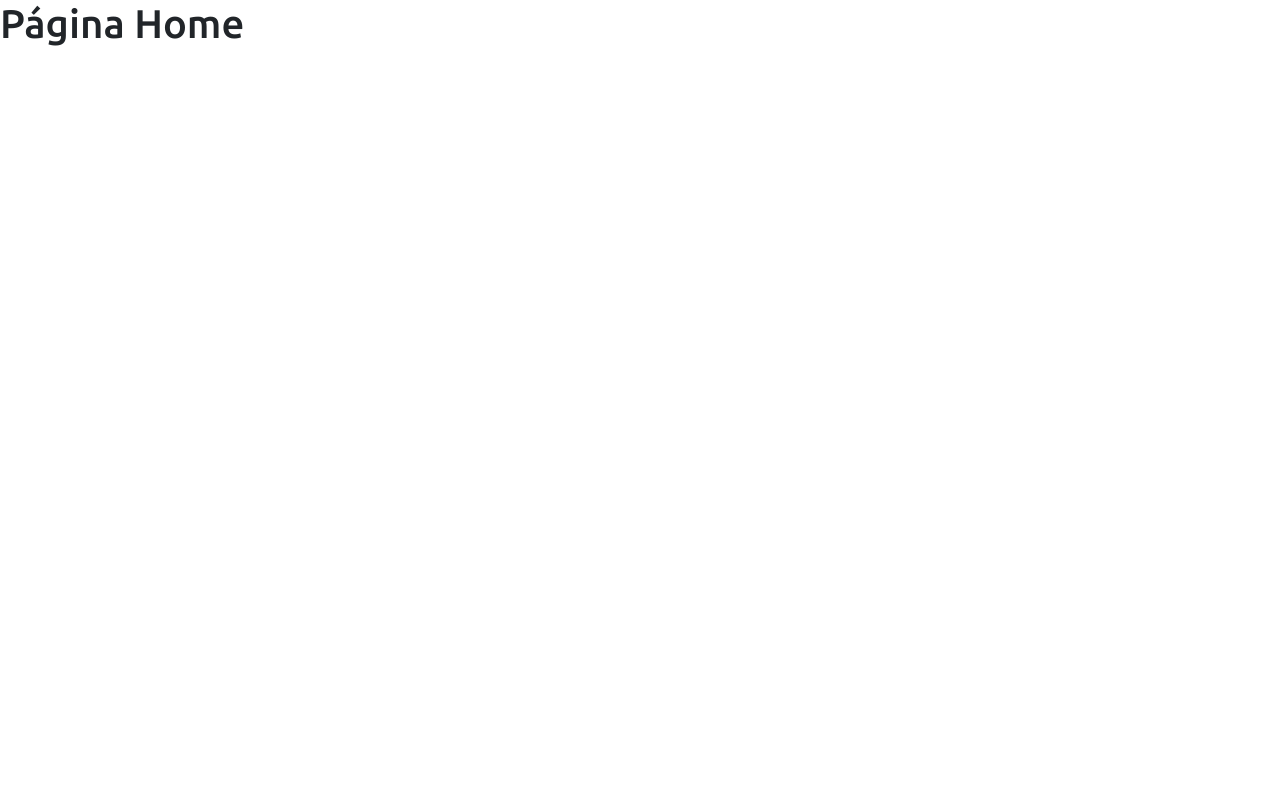
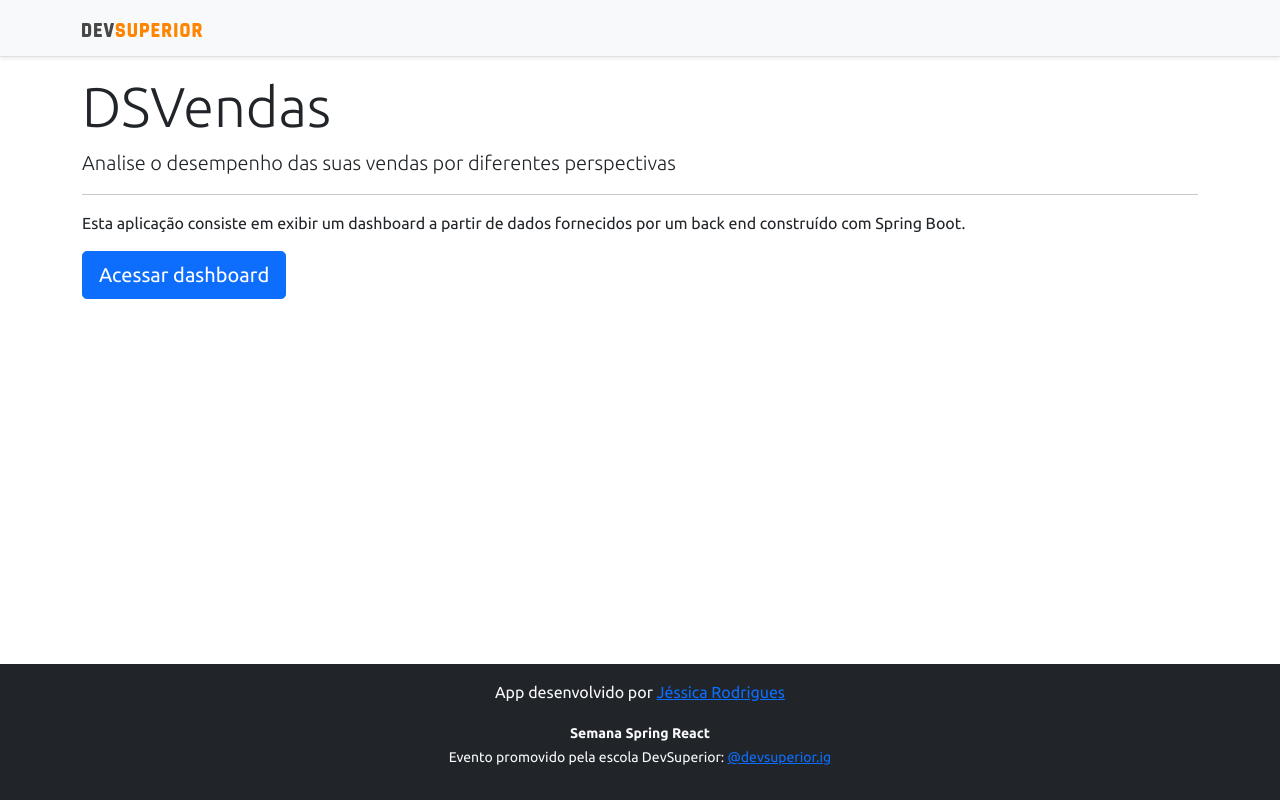
Before and after one commit to JessicaRodriguesdc/dssales-sds4, a React (Create React App) app in the folder frontend/: page / in a window 1280 px wide. Built offline with nearby package versions, Linux system fonts and the light colour scheme.

Commit message:
Home, navigation

```diff
--- a/frontend/src/components/NavBar/index.tsx
+++ b/frontend/src/components/NavBar/index.tsx
@@ -1,12 +1,18 @@
-import ImgDsDark from 'assets/img/ds-dark.svg'
+import ImgDsDark from 'assets/img/ds-dark.svg';
+import { Link } from 'react-router-dom';
 
-function NavBar() {
+
+const NavBar = () => {
   return (
+    <div>
       <div className="d-flex flex-column flex-md-row align-items-center p-3 px-md-4 mb-3 bg-light border-bottom shadow-sm">
         <div className="container">
           <nav className="my-2 my-md-0 mr-md-3">
+            <Link to="/">
               <img src={ImgDsDark} alt="DevSuperior" width="120" />
+            </Link>
           </nav>
+        </div>
       </div>
     </div>
   );
--- a/frontend/src/pages/Home/index.tsx
+++ b/frontend/src/pages/Home/index.tsx
@@ -1,8 +1,24 @@
-function Home() {
+import NavBar from 'components/NavBar/index';
+import Footer from 'components/Footer/index';
+import {Link} from 'react-router-dom';
+
+const Home = () => {
     return (
-      <div>
-        <h1>Página Home</h1>
-      </div>
+        <>
+        <NavBar />
+        <div className="container">
+            <div className="jumbotron">
+                    <h1 className="display-4">DSVendas</h1>
+                    <p className="lead">Analise o desempenho das suas vendas por diferentes perspectivas</p>
+                    <hr/>
+                    <p>Esta aplicação consiste em exibir um dashboard a partir de dados fornecidos por um back end construído com Spring Boot.</p>
+                    <Link className="btn btn-primary btn-lg" to="/dashboard">
+                        Acessar dashboard
+                    </Link>
+            </div>
+        </div>
+        <Footer/>
+        </>
     );
   }
 
```
Lines whose indentation alone changed are shown as unchanged.
